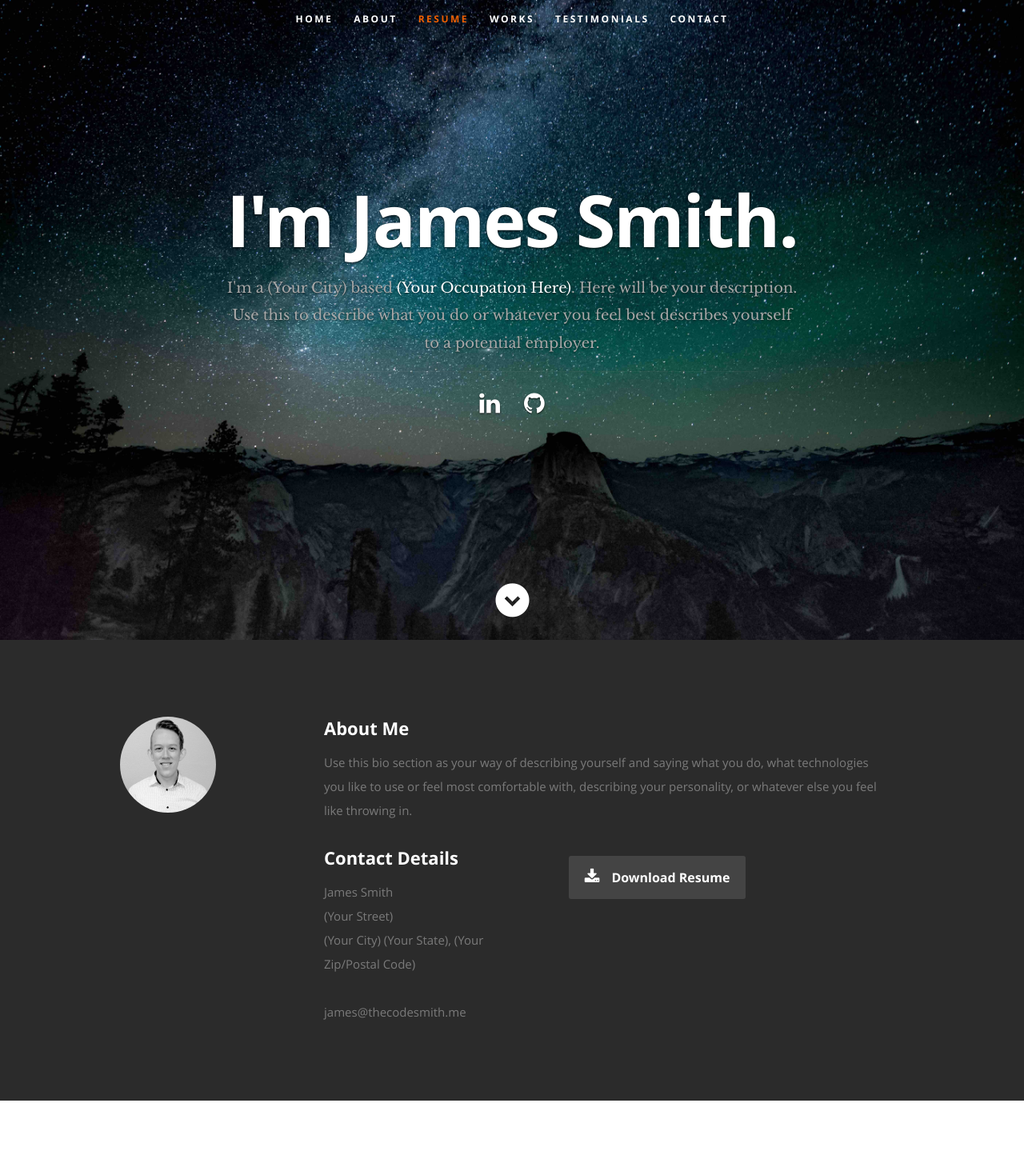
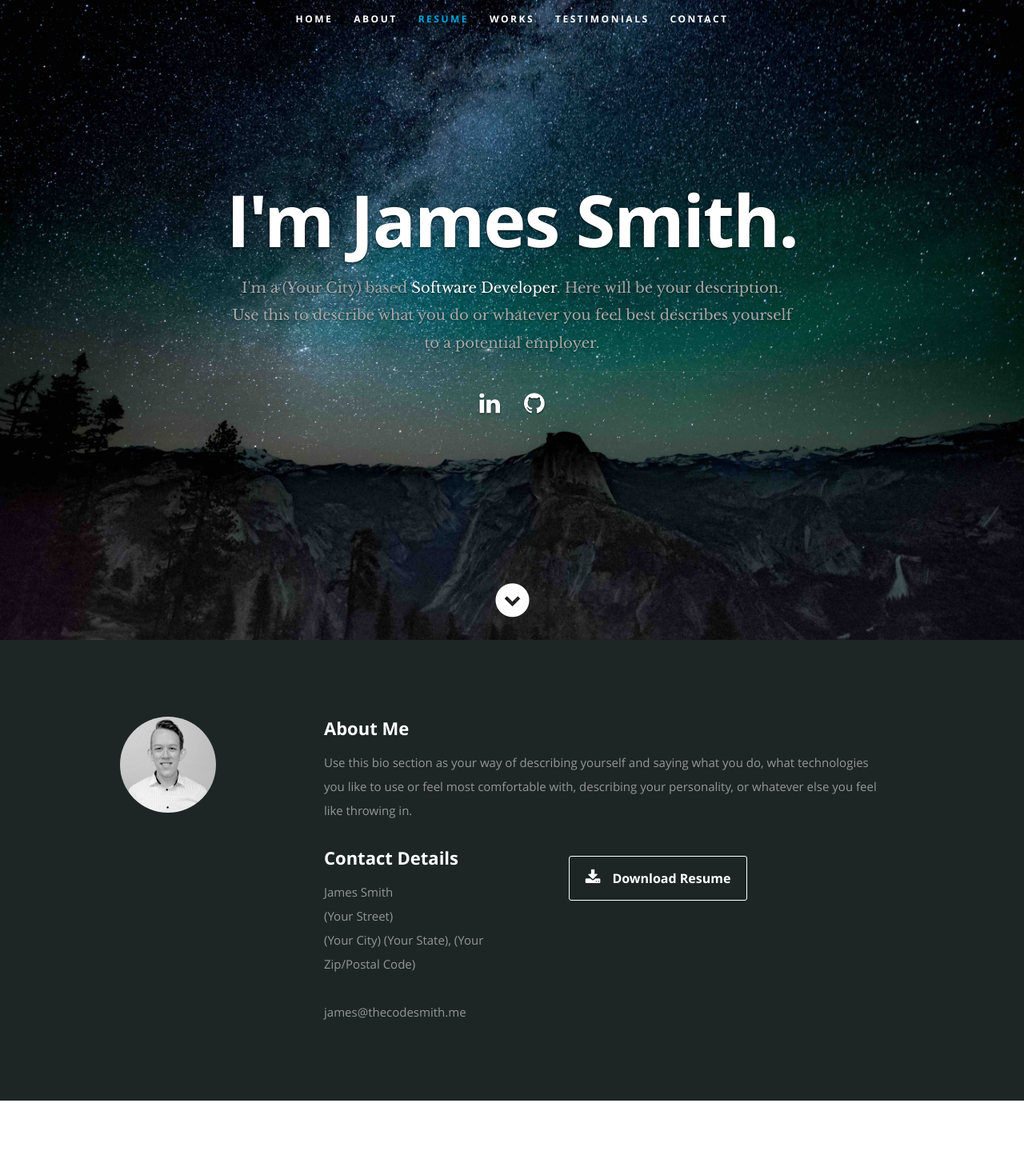
Before and after one commit to particleman-smith/resume-website, a React (Create React App) app: page / in a window 1280 px wide. Shown: the top 1469 px of the page at 80% size. Built offline with nearby package versions, Linux system fonts and the light colour scheme.

Commit message:
Theme changes

```diff
--- a/public/css/default.css
+++ b/public/css/default.css
@@ -464,7 +464,7 @@ input[type="submit"],
 input[type="reset"],
 input[type="button"] {
    font: 16px/30px 'opensans-bold', sans-serif;
-   background: #11ABB0;
+   border: 1px solid #fff;
    display: inline-block;
 	text-decoration: none;
    letter-spacing: 0;
--- a/public/css/layout.css
+++ b/public/css/layout.css
@@ -33,7 +33,7 @@ header {
    height: 800px;
    min-height: 500px;
    width: 100%;
-   background: #161415 url(../images/header-background.jpg) no-repeat top center;
+   background: #1D2624 url(../images/header-background.jpg) no-repeat top center;
    background-size: cover !important;
 	-webkit-background-size: cover !important;
    text-align: center;
@@ -52,7 +52,7 @@ header .banner {
    vertical-align: middle;
    margin: 0 auto;
    width: 85%;
-   padding-bottom: 30px;s
+   padding-bottom: 30px;
    text-align: center;
 }
 
@@ -140,7 +140,7 @@ header .scrolldown a:hover { color: #11ABB0; }
    left: 0;
    top: 0;
 }
-.opaque { background-color: #333; }
+.opaque { background-color: #1D2624; }
 
 /* hide toggle button */
 #nav-wrap > a.mobile-btn { display: none; }
@@ -179,7 +179,7 @@ ul#nav li a {
 }
 
 ul#nav li a:active { background-color: transparent !important; }
-ul#nav li.current a { color: #F06000; }
+ul#nav li.current a { color: #00A3D7; }
 
 
 /* ------------------------------------------------------------------ */
@@ -187,7 +187,7 @@ ul#nav li.current a { color: #F06000; }
 /* ------------------------------------------------------------------ */
 
 #about {
-   background: #2B2B2B;
+   background: #1D2624;
    padding-top: 96px;
    padding-bottom: 66px;
    overflow: hidden;
@@ -203,7 +203,7 @@ ul#nav li.current a { color: #F06000; }
 }
 #about p {
    line-height: 30px;
-   color: #7A7A7A;
+   color: #969696;
 }
 #about .profile-pic {
    position: relative;
@@ -219,11 +219,12 @@ ul#nav li.current a { color: #F06000; }
 #about .main-col { padding-right: 5%; }
 #about .download .button {
    margin-top: 6px;
-   background: #444;
+   border: 1px solid #fff;
 }
 #about .download .button:hover {
-   background: #fff;
-   color: #2B2B2B;
+   border-color: #00A3D7;
+   background-color: #fff;
+   color: #00A3D7;
 }
 #about .download .button i {
    margin-right: 15px;
@@ -794,10 +795,10 @@ call-to-action .button {
 /* ------------------------------------------------------------------ */
 
 #contact {
-   background: #191919;
+   background: #1D2624;
    padding-top: 96px;
    padding-bottom: 102px;
-   color: #636363;
+   color: #969696;
 }
 #contact .section-head { margin-bottom: 42px; }
 
@@ -850,7 +851,7 @@ call-to-action .button {
 #contact select {
    padding: 18px 20px;
 	color: #eee;
-	background: #373233;
+	background: #969696;
 	margin-bottom: 42px;
 	border: 0;
 	outline: none;
@@ -867,9 +868,9 @@ call-to-action .button {
 #contact button.submit {
 	text-transform: uppercase;
 	letter-spacing: 3px;
-	color:#fff;
-   background: #0D0D0D;
-	border: none;
+   color:#fff;
+   background-color: transparent;
+   border: 1px solid #fff;
    cursor: pointer;
    height: auto;
    display: inline-block;
@@ -877,7 +878,8 @@ call-to-action .button {
    margin-left: 26%;
 }
 #contact button.submit:hover {
-	color: #0D0D0D;
+   border-color: #00A3D7;
+	color: #00A3D7;
 	background: #fff;
 }
 #contact span.required {
@@ -977,7 +979,7 @@ footer .social-links li {
     margin: 0;
     padding: 0;
     margin-left: 42px;
-    color: #F06000;
+    color: #00A3D7;
 }
 
 footer .social-links li:first-child { margin-left: 0; }
--- a/public/resumeData.json
+++ b/public/resumeData.json
@@ -1,11 +1,11 @@
 {
   "main": {
     "name":"James Smith",
-    "occupation":"(Your Occupation Here)",
+    "occupation":"Software Developer",
     "description":"Here will be your description. Use this to describe what you do or whatever you feel best describes yourself to a potential employer",
     "image":"profilepic.jpg",
     "bio":"Use this bio section as your way of describing yourself and saying what you do, what technologies you like to use or feel most comfortable with, describing your personality, or whatever else you feel like throwing in.",
-    "contactmessage":"Here is where you should write your message to readers to have them get in contact with you.",
+    "contactmessage":"If I sound like a good fit for your team, let's get in touch.",
     "email": "james@thecodesmith.me",
     "address":{
       "street":"(Your Street)",
@@ -23,7 +23,7 @@
       },
       {
         "name":"github",
-        "url":"http://github.com/particleman-smith",
+        "url":"https://github.com/particleman-smith",
         "className":"fa fa-github"
       }
     ]
--- a/src/Components/Contact.js
+++ b/src/Components/Contact.js
@@ -46,12 +46,12 @@ class Contact extends Component {
 
                   <div>
 						   <label htmlFor="contactEmail">Email <span className="required">*</span></label>
-						   <input type="text" defaultValue="" size="35" id="contactEmail" name="contactEmail" onChange={this.handleChange}/>/>
+						   <input type="text" defaultValue="" size="35" id="contactEmail" name="contactEmail" onChange={this.handleChange}/>
                   </div>
 
                   <div>
 						   <label htmlFor="contactSubject">Subject</label>
-						   <input type="text" defaultValue="" size="35" id="contactSubject" name="contactSubject" onChange={this.handleChange}/>/>
+						   <input type="text" defaultValue="" size="35" id="contactSubject" name="contactSubject" onChange={this.handleChange}/>
                   </div>
 
                   <div>
--- a/src/Components/Footer.js
+++ b/src/Components/Footer.js
@@ -19,8 +19,8 @@ class Footer extends Component {
            </ul>
 
            <ul className="copyright">
-              <li>&copy; Copyright 2017 Tim Baker</li>
-              <li>Design by <a title="Styleshout" href="http://www.styleshout.com/">Styleshout</a></li>
+              <li>&copy; Copyright 2019 James Smith</li>
+              <li>Design inspired by<a title="Styleshout" href="http://www.styleshout.com/"> Styleshout</a></li>
            </ul>
 
         </div>
```
